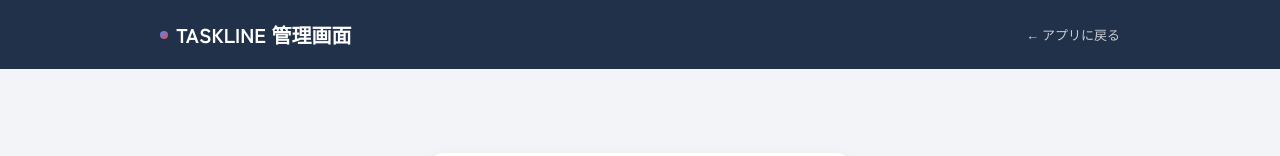
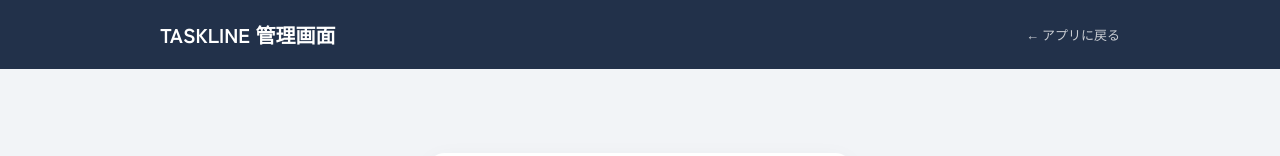
Before and after one commit to abecalltech-coder/Taskline, a website: page public/admin.html in a window 1280 px wide. Shown: the top 156 px of the page. Drawn offline with Linux system fonts and the light colour scheme.

Commit message:
Update admin.html

```diff
--- a/public/admin.html
+++ b/public/admin.html
@@ -54,7 +54,7 @@
 
 <header class="topbar">
   <div class="topbar-inner">
-    <div class="brand-mark"><span class="dot"></span>TASKLINE 管理画面</div>
+    <div class="brand-mark">TASKLINE 管理画面</div>
     <a class="back-link" href="/">← アプリに戻る</a>
   </div>
 </header>
```
